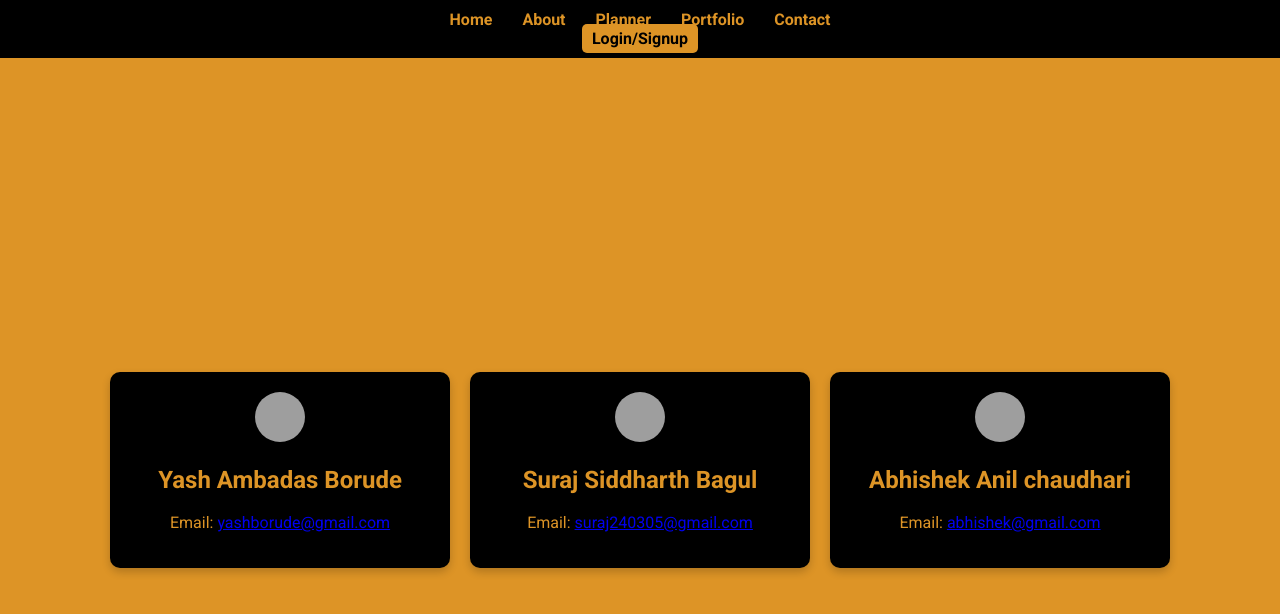
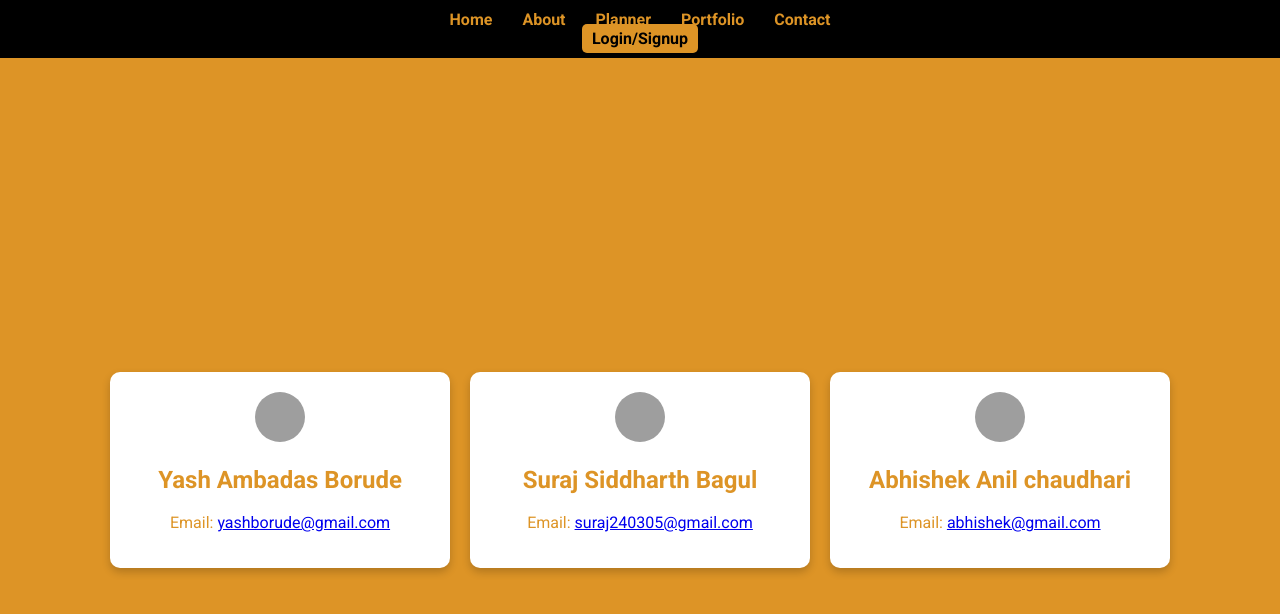
Before and after one commit to SURAJ16S/webdev, a website: page portfolio.html in a window 1280 px wide. Drawn offline with Linux system fonts and the light colour scheme; grey boxes are pictures that could not be loaded.

Commit message:
lastpush

```diff
--- a/portfolio.html
+++ b/portfolio.html
@@ -64,7 +64,7 @@
             margin-top: 20px; /* Adjust for fixed navbar */
         }
         .card {
-            background-color: black;
+            background-color: rgb(255, 255, 255);
             color: #dd9426;
             padding: 20px;
             border-radius: 10px;
```
Also changed, not shown: about.html (+1 -1 lines).
